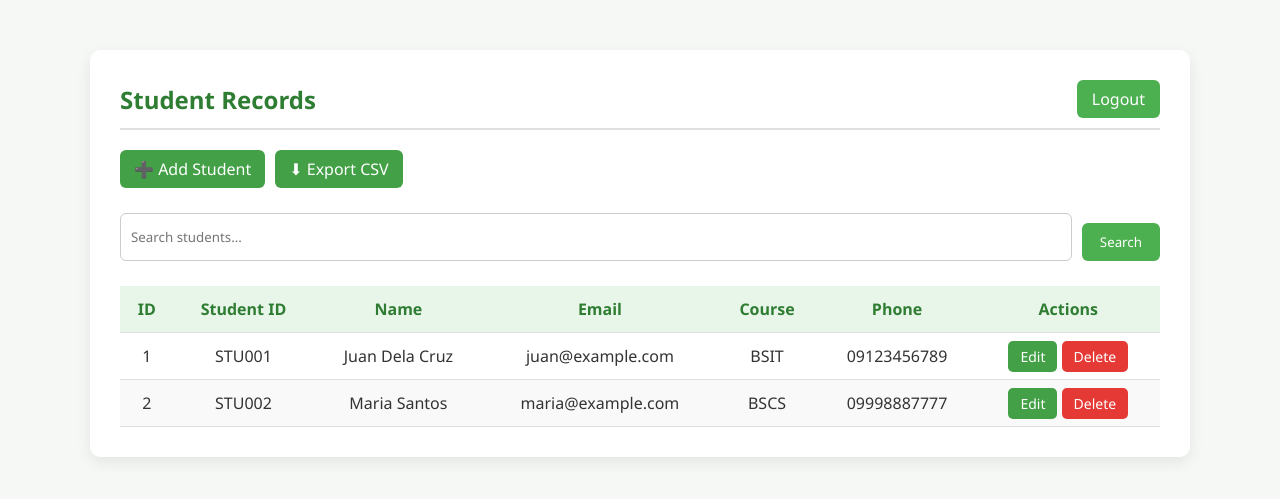
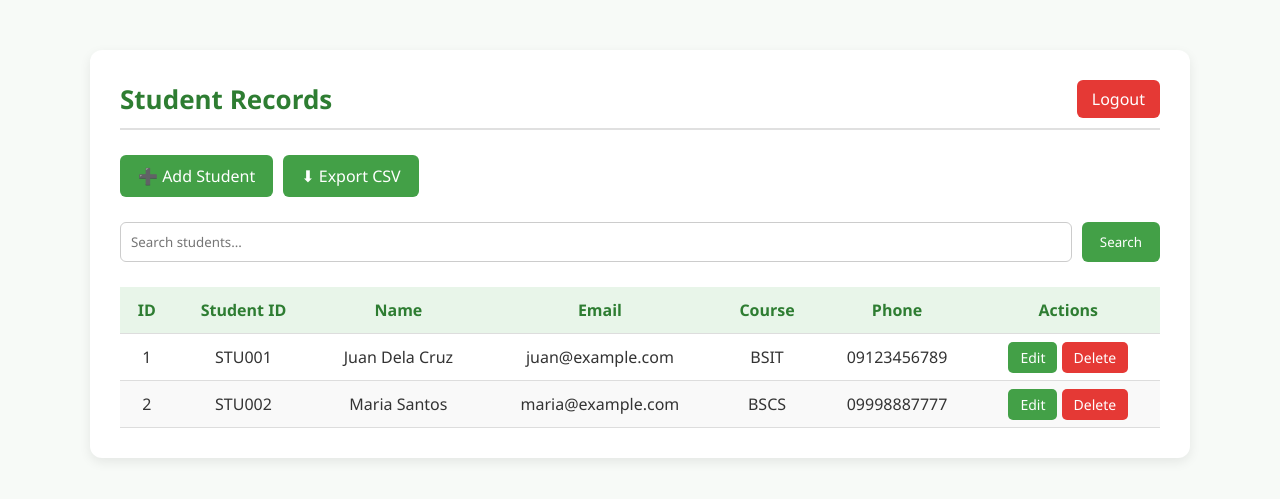
Before and after one commit to andreiiiii22/andreiiiii22.github.student.system, a PHP site: page / in a window 1280 px wide. Shown: the top 499 px of the page. Run offline with PHP 8.4, Linux system fonts and the light colour scheme; a user stored in the database is signed in; data comes from the database, SQL or seed files in the repository.

Commit message:
Update index.php

```diff
--- a/index.php
+++ b/index.php
@@ -11,7 +11,7 @@ if (!isset($_SESSION['username'])) {
 $role = $_SESSION['role'];
 $search = "";
 
-if (isset($_GET['search'])) {
+if (isset($_GET['search']) && !empty($_GET['search'])) {
     $search = trim($_GET['search']);
     $query = "SELECT * FROM students WHERE
               student_id LIKE '%$search%' OR
@@ -29,7 +29,6 @@ $result = $conn->query($query);
 <head>
     <meta charset="UTF-8">
     <title>Student Records</title>
-    <link rel="stylesheet" href="css/style.css">
     <style>
         * {
             box-sizing: border-box;
@@ -37,16 +36,16 @@ $result = $conn->query($query);
         }
         body {
             margin: 0;
-            background-color: #f5f8f4;
+            background-color: #f7faf7;
             color: #333;
         }
         .container {
             max-width: 1100px;
             margin: 50px auto;
-            background: #fff;
-            border-radius: 10px;
+            background: #ffffff;
+            border-radius: 12px;
             padding: 30px;
-            box-shadow: 0 5px 15px rgba(0,0,0,0.08);
+            box-shadow: 0 4px 12px rgba(0,0,0,0.08);
         }
         .header {
             display: flex;
@@ -58,21 +57,23 @@ $result = $conn->query($query);
         .header h2 {
             color: #2e7d32;
             margin: 0;
+            font-size: 26px;
         }
         .logout-btn {
-            background-color: #4CAF50;
+            background-color: #e53935;
             border: none;
             padding: 8px 15px;
             border-radius: 6px;
             color: white;
             text-decoration: none;
             transition: background 0.3s;
+            font-weight: 500;
         }
         .logout-btn:hover {
-            background-color: #43a047;
+            background-color: #c62828;
         }
         .top-actions {
-            margin-top: 20px;
+            margin-top: 25px;
             display: flex;
             gap: 10px;
             flex-wrap: wrap;
@@ -80,17 +81,17 @@ $result = $conn->query($query);
         .add-btn, .export-btn {
             background-color: #43a047;
             color: white;
-            padding: 8px 14px;
+            padding: 10px 18px;
+            border-radius: 6px;
             text-decoration: none;
-            border-radius: 6px;
             font-weight: 500;
-            transition: background 0.3s;
+            transition: 0.3s;
         }
         .add-btn:hover, .export-btn:hover {
-            background-color: #388e3c;
+            background-color: #2e7d32;
         }
         .search-bar {
-            margin-top: 20px;
+            margin-top: 25px;
             display: flex;
             gap: 10px;
         }
@@ -100,9 +101,14 @@ $result = $conn->query($query);
             border: 1px solid #ccc;
             border-radius: 6px;
             outline: none;
+            transition: 0.2s;
+        }
+        .search-bar input:focus {
+            border-color: #4CAF50;
+            box-shadow: 0 0 5px rgba(76,175,80,0.3);
         }
         .search-bar button {
-            background-color: #4CAF50;
+            background-color: #43a047;
             color: white;
             border: none;
             padding: 10px 18px;
@@ -111,7 +117,7 @@ $result = $conn->query($query);
             font-weight: 500;
         }
         .search-bar button:hover {
-            background-color: #43a047;
+            background-color: #2e7d32;
         }
         table {
             width: 100%;
@@ -130,18 +136,22 @@ $result = $conn->query($query);
         tr:nth-child(even) {
             background-color: #f9f9f9;
         }
+        tr:hover {
+            background-color: #f1f8f1;
+        }
         .action-btn {
             padding: 6px 12px;
             border-radius: 5px;
             text-decoration: none;
             color: white;
             font-size: 14px;
+            transition: 0.2s;
         }
         .edit-btn {
             background-color: #43a047;
         }
         .edit-btn:hover {
-            background-color: #388e3c;
+            background-color: #2e7d32;
         }
         .delete-btn {
             background-color: #e53935;
```
